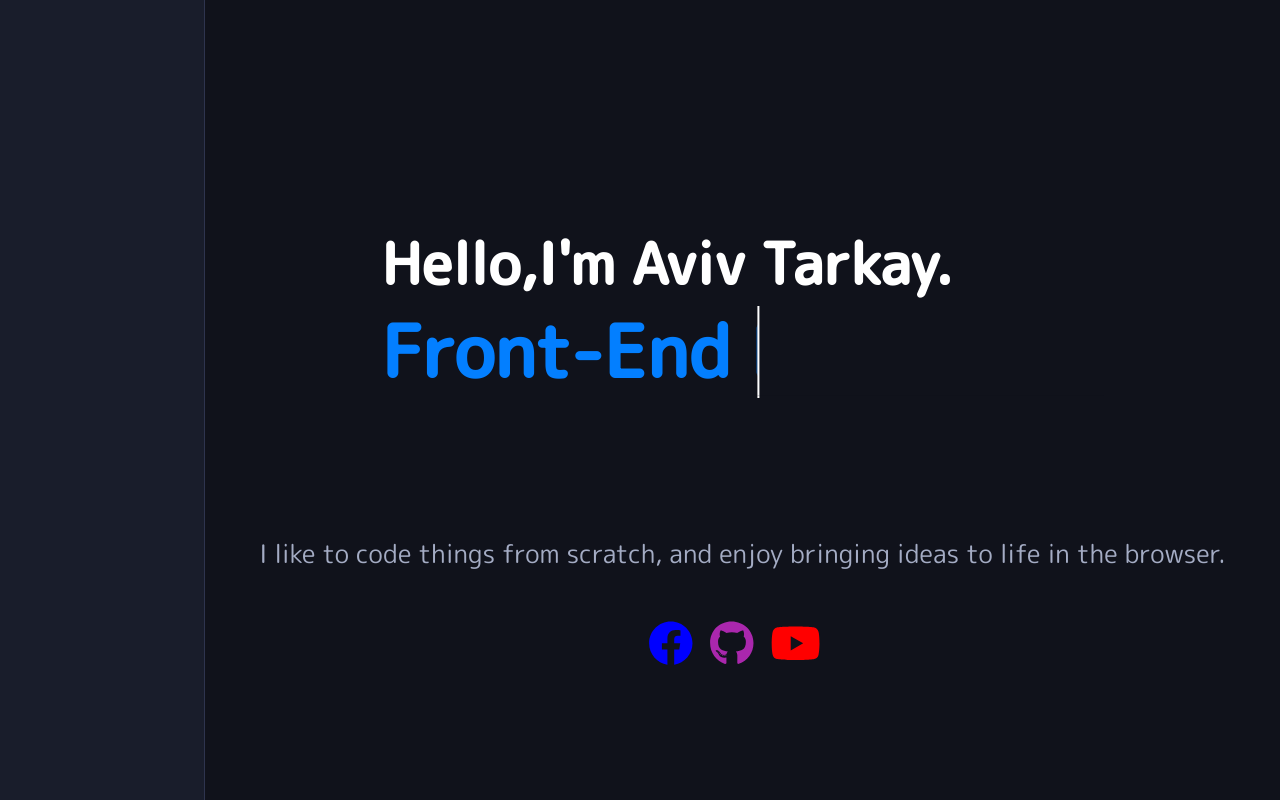
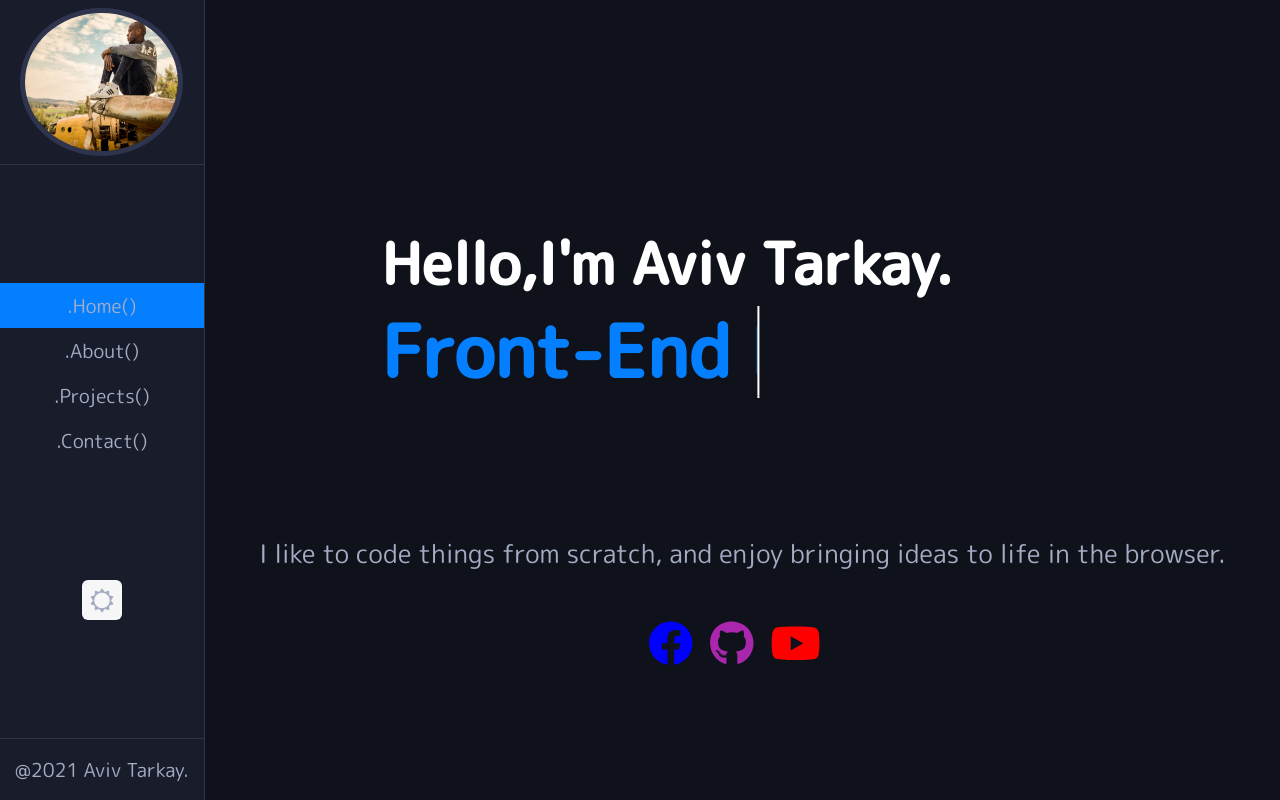
Before and after one commit to AvivTarkay/My-Latest-Portfolio, a React (Create React App) app: page / in a window 1280 px wide. Built offline with nearby package versions, Linux system fonts and the light colour scheme.

Commit message:
hide side nav onclick

```diff
--- a/src/App.jsx
+++ b/src/App.jsx
@@ -13,13 +13,12 @@ function App() {
 
 	const navClick = () => {
 		setNavToggle(!navToggle);
-		setHideNav(previous => !previous);
 	};
 
 	return (
 		<div className="App">
 			<div className={`sidebar ${navToggle ? "nav-toggle" : ""}`}>
-				{hideNav && <NavBar hideNav={setHideNav} />}
+				<NavBar setHideNav={setNavToggle} />
 			</div>
 			<div className="nav-btn" onClick={navClick}>
 				<div className="lines-1"></div>
@@ -30,7 +29,7 @@ function App() {
 				<div className="content">
 					<Switch>
 						<Route exact path="/" component={HomePage} />
-						<Route path="/my-latest-portfolio/about" component={AboutPage} />
+						<Route path="/about" component={AboutPage} />
 						<Route path="/portfolios" component={ProjectsPage} />
 						<Route path="/contact" component={ContactPage} />
 					</Switch>
--- a/src/Components/NavBar.jsx
+++ b/src/Components/NavBar.jsx
@@ -3,7 +3,7 @@ import avatar from "../img/avatar.png";
 import { NavLink } from "react-router-dom";
 import ToggleTheme from "./toggleTheme";
 
-const Navbar = ({ hideNav }) => {
+const Navbar = ({ setHideNav }) => {
 	return (
 		<div className="NavBar">
 			<nav className="nav">
@@ -17,7 +17,9 @@ const Navbar = ({ hideNav }) => {
 							to="/"
 							exact
 							activeClassName="active"
-							onclick={hideNav(previous => !previous)}
+							onClick={() => {
+								setHideNav(previous => !previous);
+							}}
 						>
 							.Home()
 						</NavLink>
@@ -25,9 +27,10 @@ const Navbar = ({ hideNav }) => {
 					<li className="nav-item">
 						<NavLink
 							to="/about"
-							exact
 							activeClassName="active"
-							onclick={hideNav(previous => !previous)}
+							onClick={() => {
+								setHideNav(previous => !previous);
+							}}
 						>
 							.About()
 						</NavLink>
@@ -35,9 +38,10 @@ const Navbar = ({ hideNav }) => {
 					<li className="nav-item">
 						<NavLink
 							to="/portfolios"
-							exact
 							activeClassName="active"
-							onclick={hideNav(previous => !previous)}
+							onClick={() => {
+								setHideNav(previous => !previous);
+							}}
 						>
 							.Projects()
 						</NavLink>
@@ -45,9 +49,10 @@ const Navbar = ({ hideNav }) => {
 					<li className="nav-item">
 						<NavLink
 							to="/contact"
-							exact
 							activeClassName="active"
-							onclick={hideNav(previous => !previous)}
+							onClick={() => {
+								setHideNav(previous => !previous);
+							}}
 						>
 							.Contact()
 						</NavLink>
```
Also changed, not shown: 1 other file (tests, documents, lock files or other folders).
